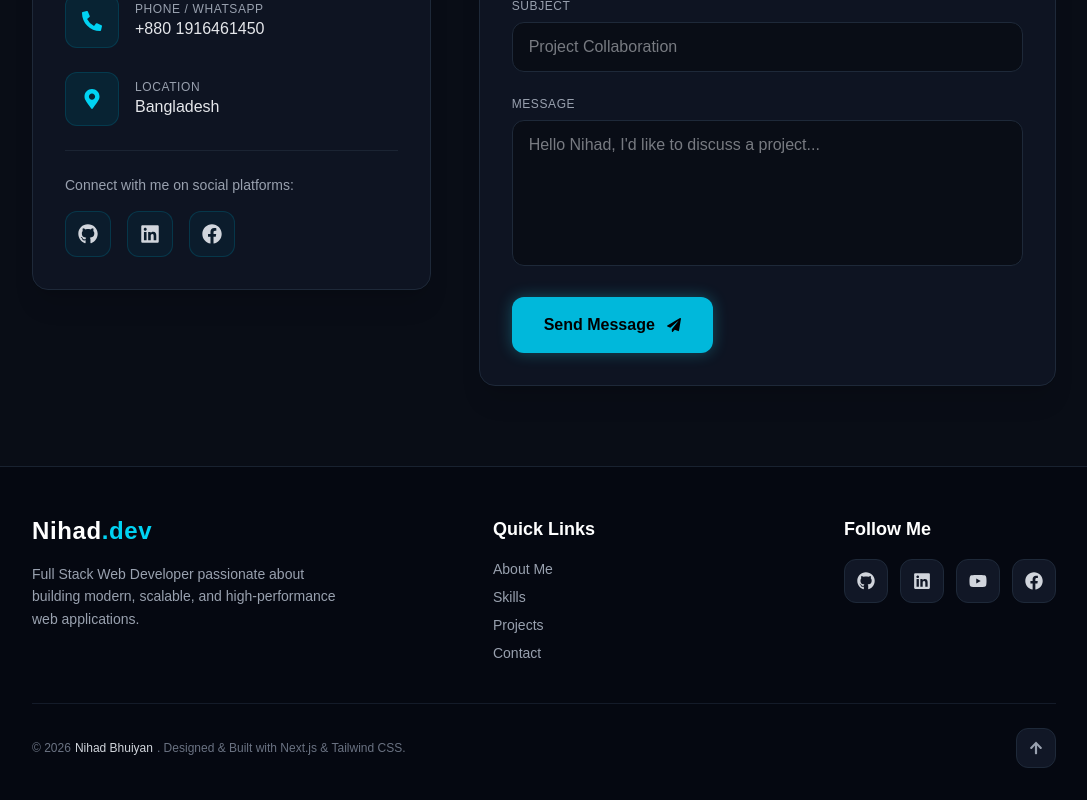
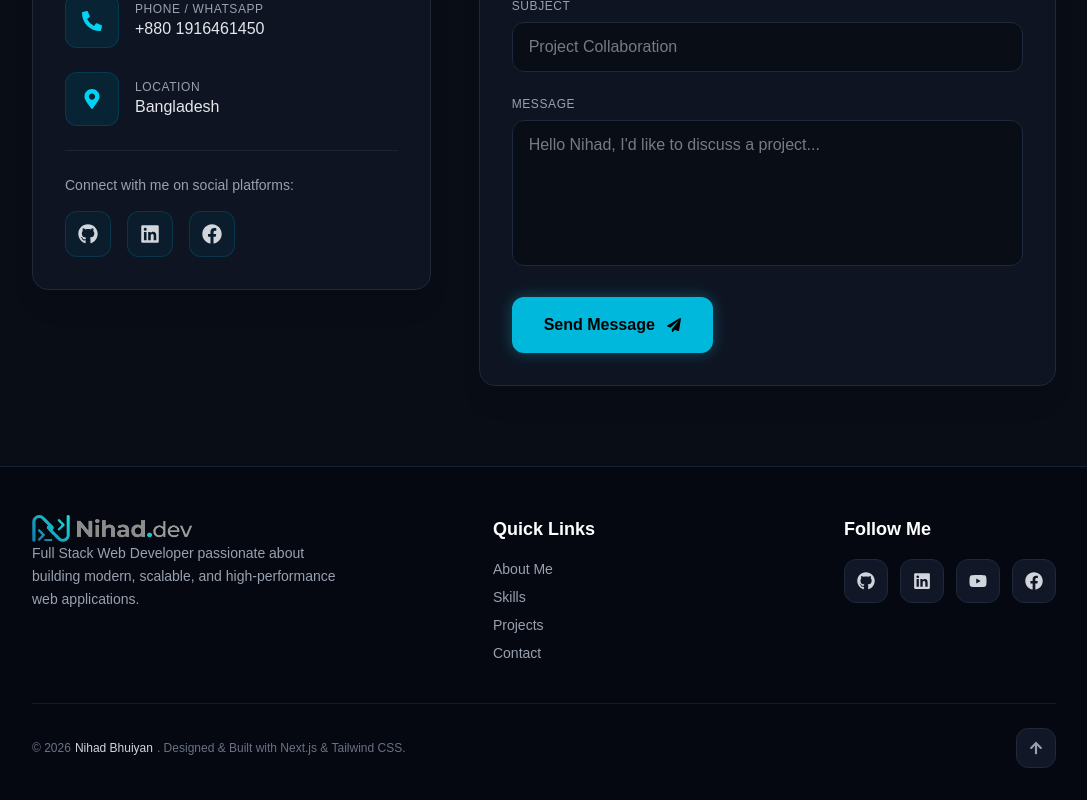
Before and after one commit to faysil-amin/nihad-portfolio, a Next.js app: page / in a window 1280 px wide. Shown: the part 4180-4980 px from the top of the page, without its empty margins (96-1183 px from the left). Built offline with nearby package versions, Linux system fonts and the light colour scheme; a web font is replaced by a local one.

Commit message:
add resume

```diff
--- a/src/app/Component/Footer.jsx
+++ b/src/app/Component/Footer.jsx
@@ -2,6 +2,7 @@
 
 import React from 'react';
 import { FaGithub, FaLinkedin, FaFacebook, FaYoutube, FaArrowUp } from 'react-icons/fa'; // FaYoutube যোগ করা হয়েছে
+import Logo from './Logo';
 
 export default function Footer() {
     const scrollToTop = () => {
@@ -20,9 +21,9 @@ export default function Footer() {
 
                     {/* Column 1: Brand & Bio */}
                     <div className="space-y-4">
-                        <h3 className="text-2xl font-bold text-white tracking-wide">
-                            Nihad<span className="text-cyan-400">.dev</span>
-                        </h3>
+                        <a href="#home" className='pb-2'>
+                            <Logo />
+                        </a>
                         <p className="text-sm text-gray-400 leading-relaxed max-w-sm">
                             Full Stack Web Developer passionate about building modern, scalable, and high-performance web applications.
                         </p>
```
Also changed, not shown: 1 other file (tests, documents, lock files or other folders).
